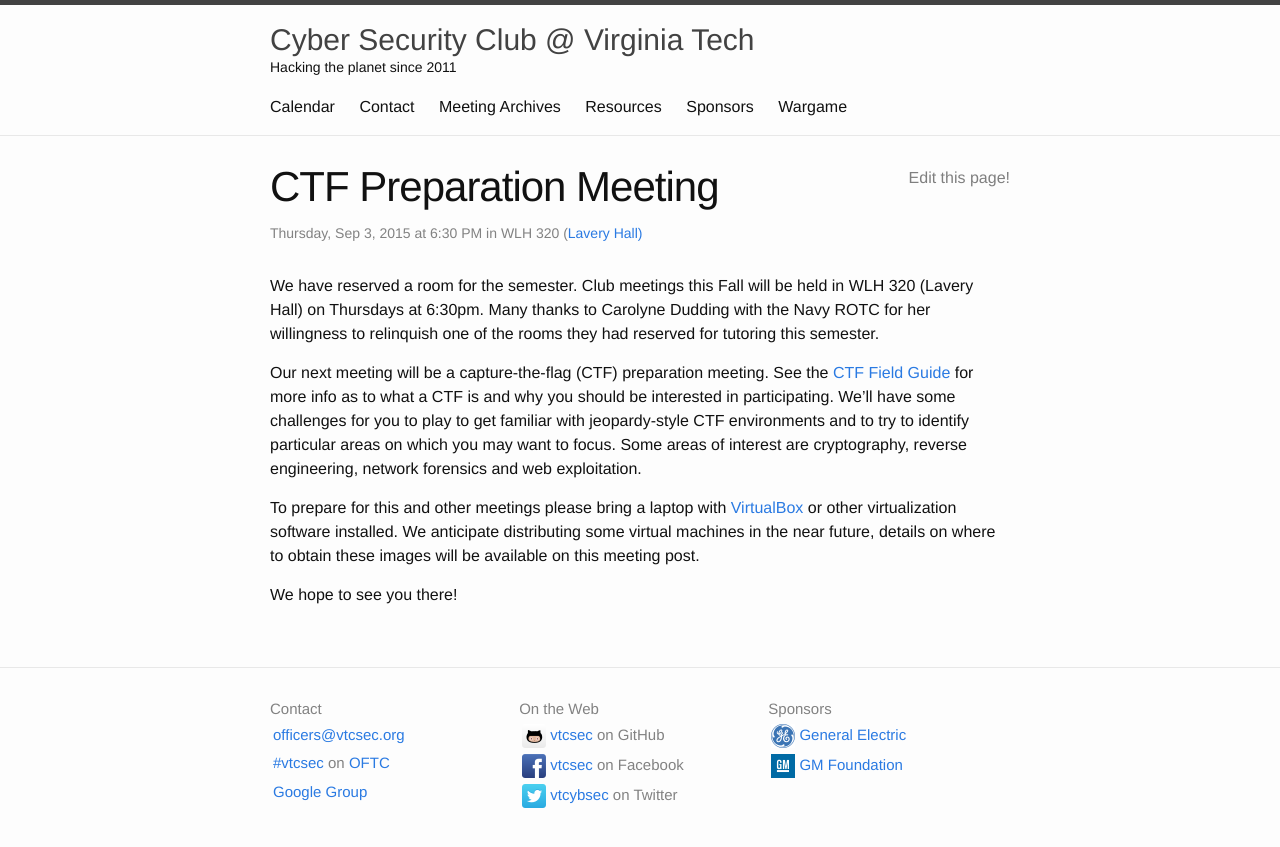
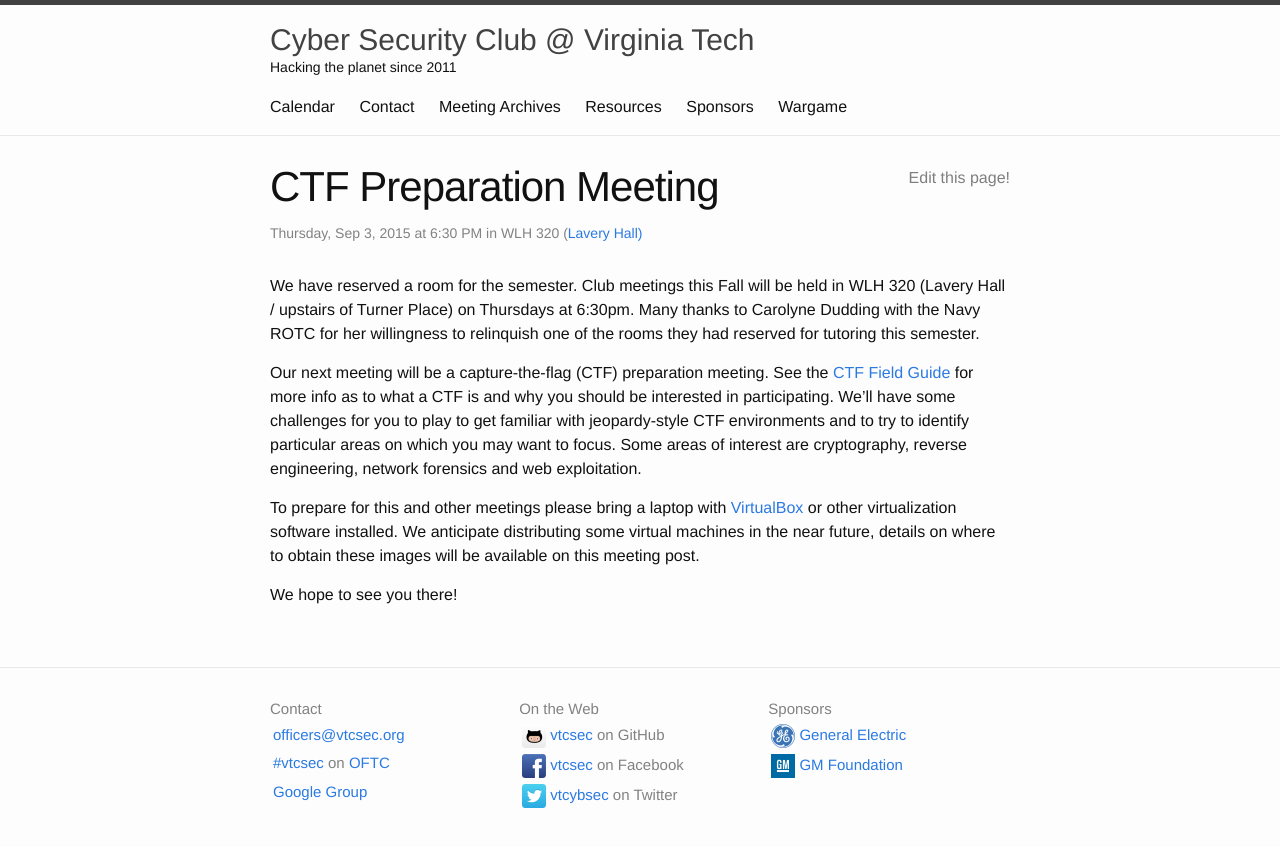
Before and after one commit to VTCSec/vtcsec.org, a Jekyll site: the page built from _meetings/2015-09-03-first-meeting.md, in a window 1280 px wide. Shown: the top 847 px of the page. Built offline with Jekyll 4.4.1, drawn with Linux system fonts in a browser that asks for light colours.

Commit message:
WLH might be better known to freshman as Turner Place.

```diff
--- a/_meetings/2015-09-03-first-meeting.md
+++ b/_meetings/2015-09-03-first-meeting.md
@@ -1,7 +1,7 @@
 ---
 what:  "CTF Preparation Meeting"
 ---
-We have reserved a room for the semester. Club meetings this Fall will be held in WLH 320 (Lavery Hall) on Thursdays at 6:30pm. Many thanks to Carolyne Dudding with the Navy ROTC for her willingness to relinquish one of the rooms they had reserved for tutoring this semester.
+We have reserved a room for the semester. Club meetings this Fall will be held in WLH 320 (Lavery Hall / upstairs of Turner Place) on Thursdays at 6:30pm. Many thanks to Carolyne Dudding with the Navy ROTC for her willingness to relinquish one of the rooms they had reserved for tutoring this semester.
 
 Our next meeting will be a capture-the-flag (CTF) preparation meeting. See the [CTF Field Guide][ctfguide] for more info as to what a CTF is and why you should be interested in participating. We'll have some challenges for you to play to get familiar with jeopardy-style CTF environments and to try to identify particular areas on which you may want to focus. Some areas of interest are cryptography, reverse engineering, network forensics and web exploitation.
 
```
